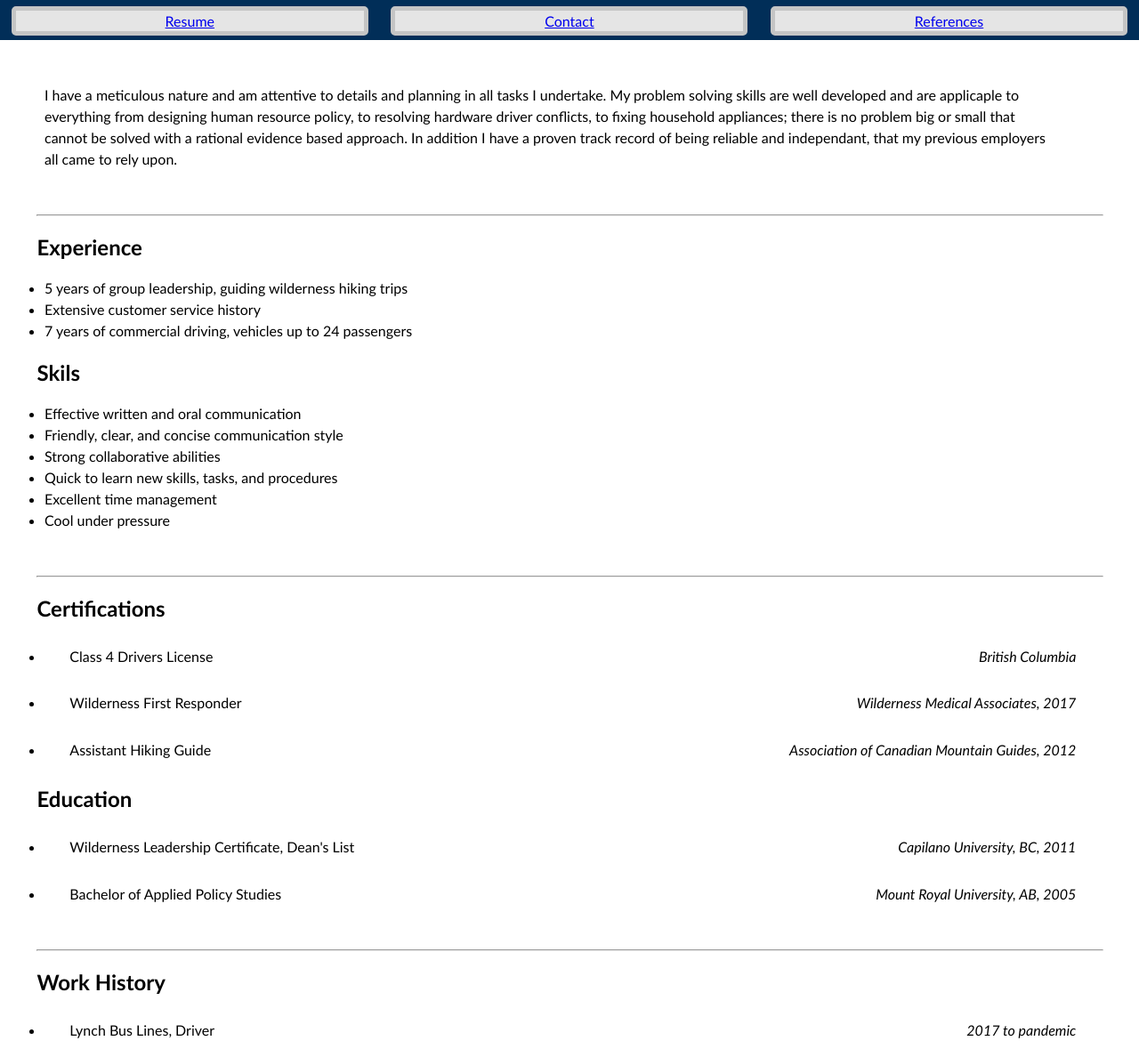
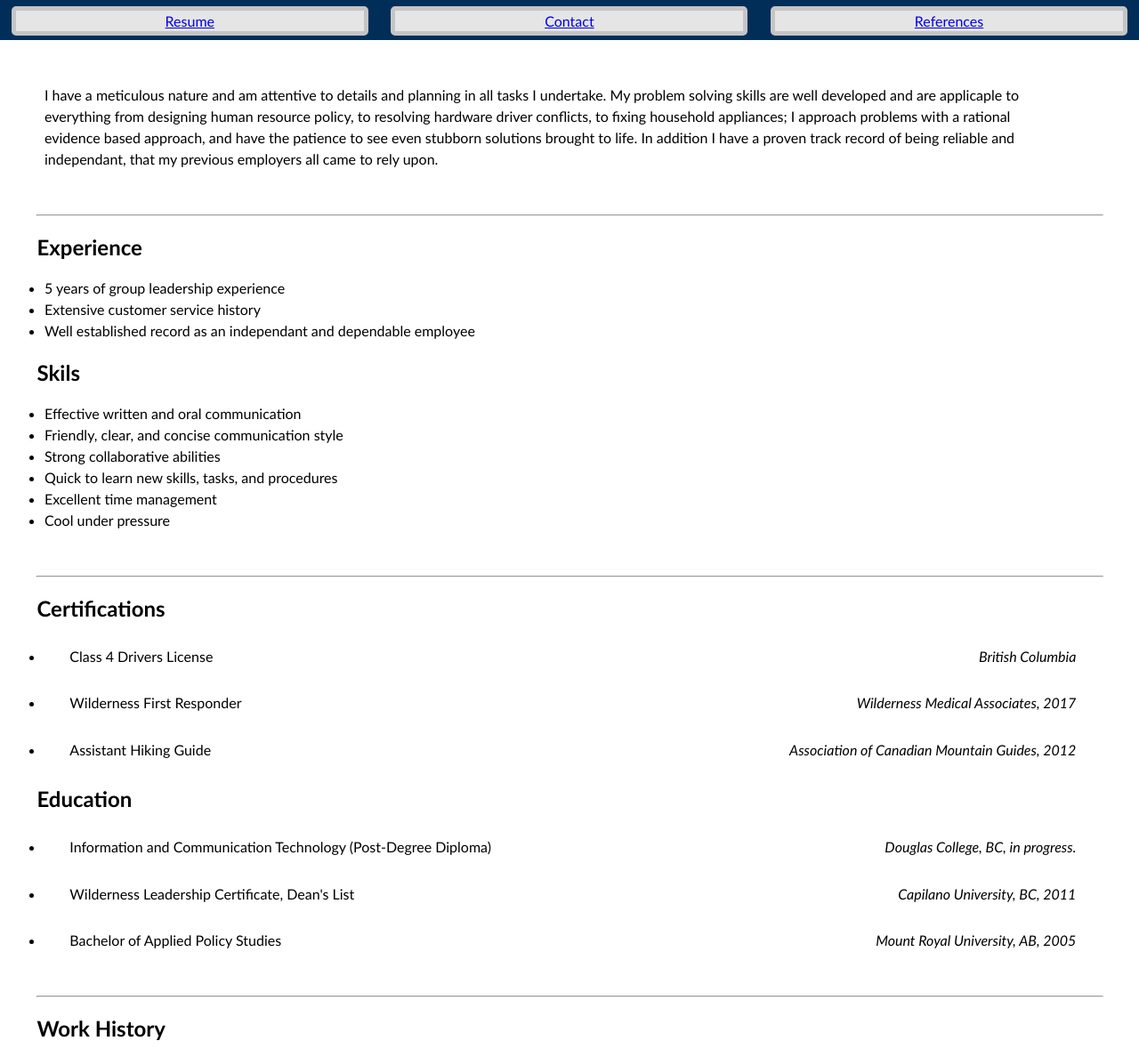
Before and after one commit to esklarski/esklarski.github.io, a plain HTML site: page resume.html in a window 1280 px wide. Shown: the part 121-1300 px from the top of the page at 89% size. Drawn offline with Linux system fonts and the light colour scheme.

Commit message:
update resume

```diff
--- a/resume.html
+++ b/resume.html
@@ -24,14 +24,14 @@
 
         <div id="pageBody">
             <ul class="resumeTop">
-                <li class="resume">I have a meticulous nature and am attentive to details and planning in all tasks I undertake. My problem solving skills are well developed and  are applicaple to everything from designing human resource policy, to resolving hardware driver conflicts, to fixing household appliances; there is no problem big or small that cannot be solved with a rational evidence based approach. In addition I have a proven track record of being reliable and independant, that my previous employers all came to rely upon.</li>
+                <li class="resume">I have a meticulous nature and am attentive to details and planning in all tasks I undertake. My problem solving skills are well developed and  are applicaple to everything from designing human resource policy, to resolving hardware driver conflicts, to fixing household appliances; I approach problems with a rational evidence based approach, and have the patience to see even stubborn solutions brought to life. In addition I have a proven track record of being reliable and independant, that my previous employers all came to rely upon.</li>
             </ul>
             <hr>
             <h2 class="resume">Experience</h2>
                 <ul>
-                    <li class="resume">5 years of group leadership, guiding  wilderness hiking trips</li>
+                    <li class="resume">5 years of group leadership experience</li>
                     <li class="resume">Extensive customer service history</li>
-                    <li class="resume">7 years of commercial driving, vehicles up to 24 passengers</li>
+                    <li class="resume">Well established record as an independant and dependable employee</li>
                 </ul>
             <h2 class="resume">Skils</h2>
                 <ul>
@@ -47,7 +47,8 @@
                 <ul>
                     <li class="resume">
                         <p>
-                            <span class="resume">Class 4 Drivers License</span><span class="right resume">British Columbia</span>
+                            <span class="resume">Class 4 Drivers License</span>
+                            <span class="right resume">British Columbia</span>
                         </p>
                     </li>
                     <li class="resume">
@@ -65,6 +66,12 @@
                 </ul>
             <h2 class="resume">Education</h2>
                 <ul>
+                    <li class="resume">
+                        <p>
+                            <span class="resume">Information and Communication Technology (Post-Degree Diploma)</span>
+                            <span class="right resume">Douglas College, BC, in progress.</span>
+                        </p>
+                    </li>
                     <li class="resume">
                         <p>
                             <span class="resume">Wilderness Leadership Certificate, Dean's List</span>
```
